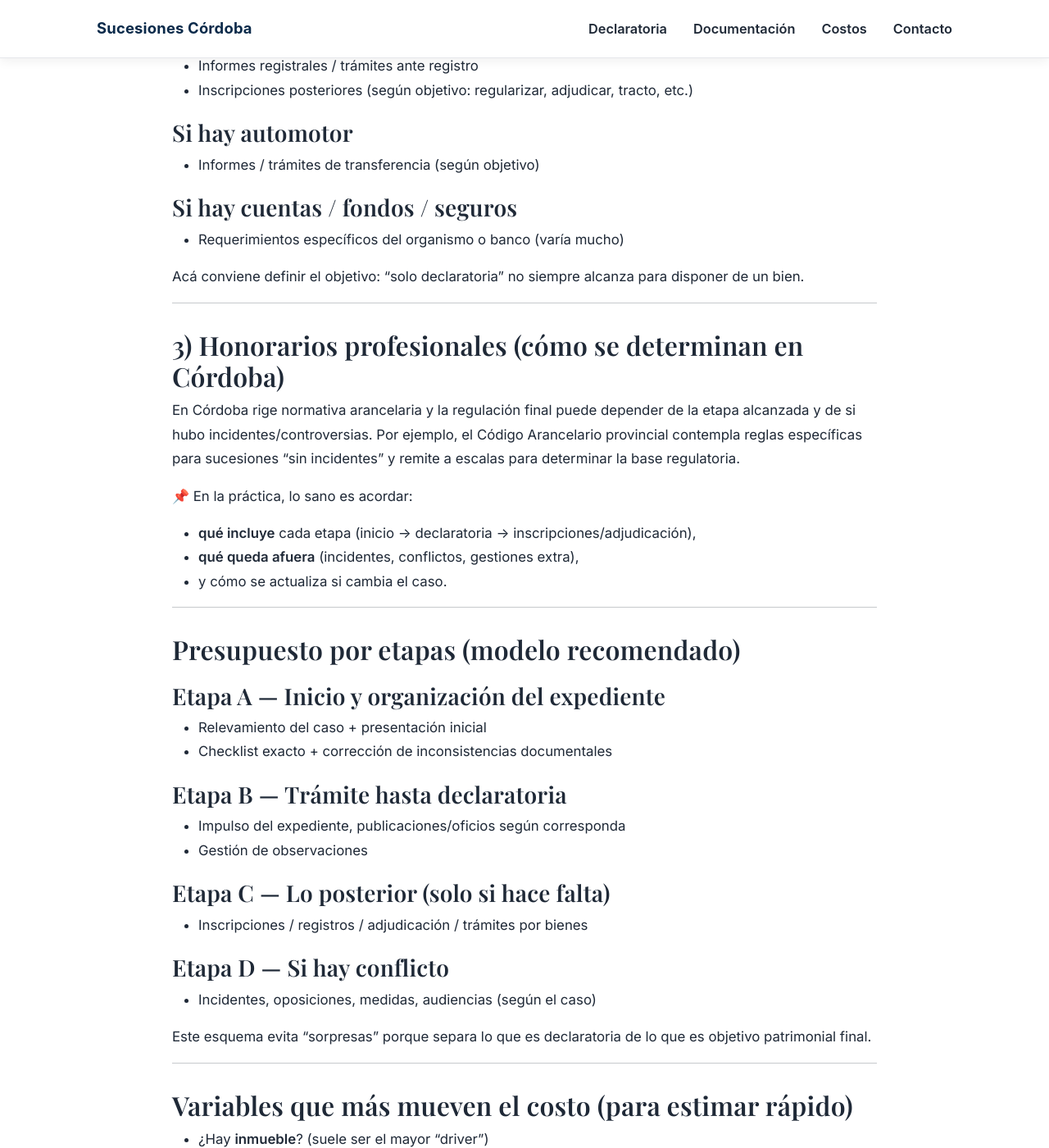
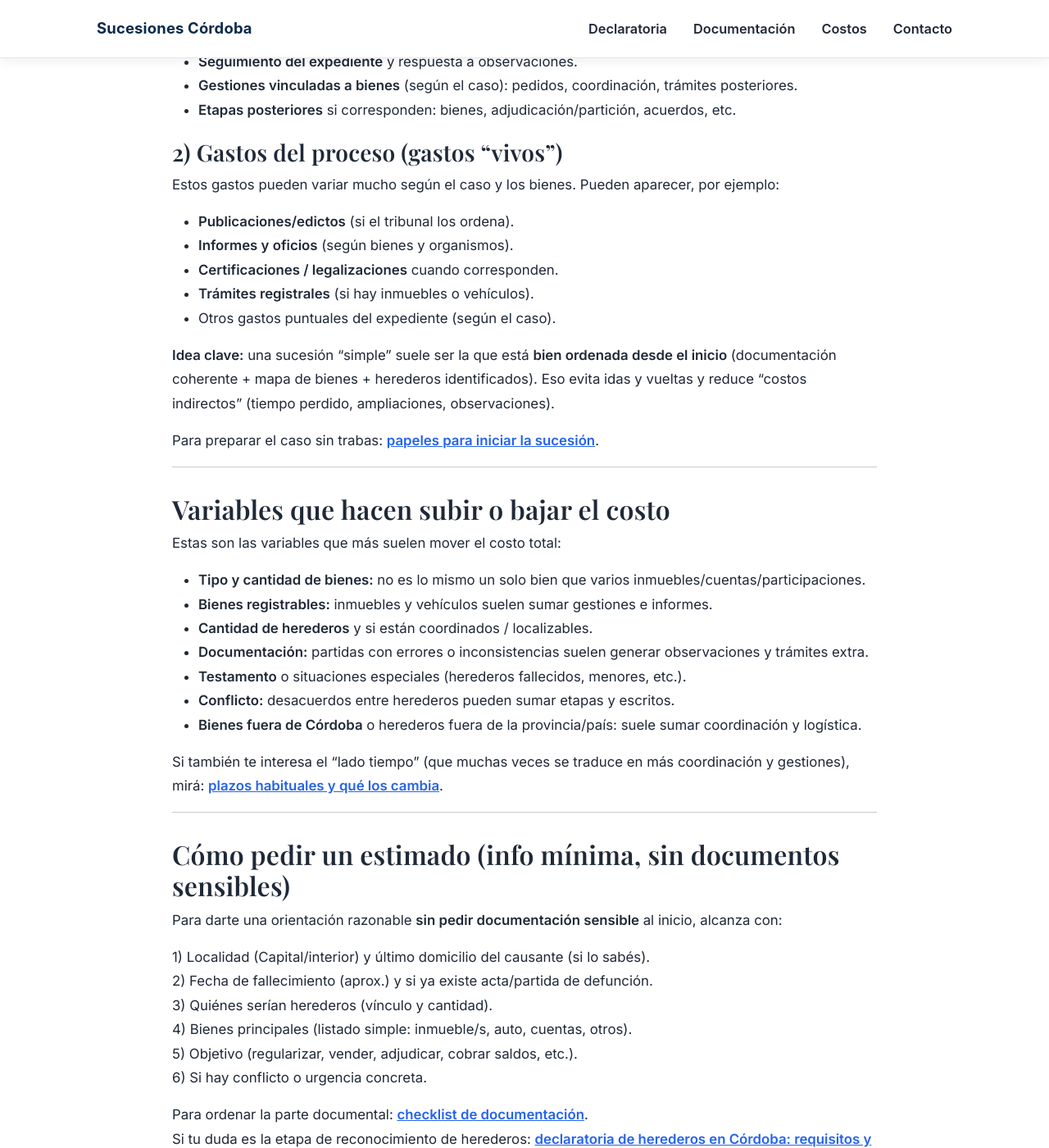
Before and after one commit to Elitedomainsx/sucesionescordoba, a Jekyll site: the page built from cuanto-cuesta-sucesion-cordoba.md, in a window 1280 px wide and 1400 px high, scrolled down 1012 px. Shown: the whole window at 82% size. Built offline with Jekyll 4.4.1, drawn with Linux system fonts in a browser that asks for light colours; some of the changed text lies outside the part shown.

Commit message:
Update cuanto-cuesta-sucesion-cordoba.md

```diff
--- a/cuanto-cuesta-sucesion-cordoba.md
+++ b/cuanto-cuesta-sucesion-cordoba.md
@@ -1,134 +1,131 @@
 ---
 layout: article
-title: "Cuánto cuesta una sucesión en Córdoba"
-h1: "Cuánto cuesta una sucesión / declaratoria en Córdoba (guía honesta)"
-description: "Cómo se compone el costo de una sucesión en Córdoba: gastos del expediente, publicaciones, informes, registros y honorarios. Variables reales y presupuesto por etapas."
-quick: "No hay un precio único. El costo se compone de **gastos del expediente** + **publicaciones/informes/registro** (según bienes) + **honorarios profesionales** (según etapa y complejidad). Acá te explico cómo estimarlo sin humo."
+title: "Cuánto cuesta una sucesión en Córdoba: guía orientativa"
+h1: "Cuánto cuesta una sucesión en Córdoba (orientativo)"
+description: "Honorarios y gastos varían según bienes, herederos y conflicto. Explicación clara por componentes y cómo pedir un estimado sin enviar documentación sensible."
+quick: "No hay un “precio único” para una sucesión. El costo total suele componerse de **honorarios profesionales** + **gastos del proceso** (edictos si se ordenan, informes, oficios, certificaciones, trámites registrales, etc.). Sube o baja según bienes, cantidad de herederos, documentación y si existe conflicto."
 faq:
-  - q: "¿Hay un “precio fijo” para una sucesión en Córdoba?"
-    a: "No. Cambia por herederos, bienes, si hay testamento, si hay conflicto y qué objetivo buscás (solo declaratoria vs. inscripciones/partición). Lo sano es presupuestar **por etapas**."
-  - q: "¿Qué es gasto y qué es honorario?"
-    a: "**Gastos**: tasas, boletas, publicaciones, oficios, informes, registros. **Honorarios**: retribución profesional del abogado, regulada por normas arancelarias y la regulación judicial, y varía según el caso."
-  - q: "¿Los honorarios en Córdoba se calculan en 'Jus'?"
-    a: "En Córdoba es habitual que la regulación y referencias se expresen en **Jus** (unidad de medida). Su valor se publica y actualiza periódicamente por el Colegio de Abogados."
-  - q: "¿Qué variables disparan el costo?"
-    a: "Principalmente: **tipo y cantidad de bienes** (inmueble/auto/cuentas), **cantidad de herederos**, existencia de **testamento**, necesidad de **inscripciones/adjudicación**, y si hay **incidentes o conflicto**."
-  - q: "¿Cuándo aparecen los mayores gastos?"
-    a: "Suele haber un tramo inicial (tasa/boletas), luego publicaciones/oficios, y un tramo fuerte si hay bienes registrables (informes e inscripciones)."
-  - q: "¿Se puede estimar sin ver papeles?"
-    a: "Sí, de forma orientativa. Para una primera estimación alcanza con: ciudad (Capital/interior), herederos, bienes, testamento (sí/no) y objetivo (solo declaratoria / transferir / vender / regularizar)."
-  - q: "¿Puede cambiar el presupuesto en el camino?"
-    a: "Sí, si aparece un heredero no informado, surge un conflicto, faltan partidas, o se incorporan bienes. Por eso conviene trabajar con un plan **por etapas** y actualizar cuando cambian variables."
-  - q: "¿Dónde veo referencias oficiales sobre tasas o boletas?"
-    a: "El Poder Judicial de Córdoba tiene oficina y sistema de impresión/pago de boletas de tasa de justicia y conceptos asociados."
+  - q: "¿Me podés decir un precio final sin ver el caso?"
+    a: "No sería responsable. Sí puedo explicarte los componentes y darte una orientación con datos mínimos (sin pedir documentación sensible al inicio)."
+  - q: "¿Qué es lo que más hace subir el costo?"
+    a: "En general: muchos bienes, bienes registrables (inmueble/auto), herederos numerosos o desorganizados, documentación con inconsistencias y conflicto."
+  - q: "¿Los edictos siempre se pagan?"
+    a: "Depende de lo que ordene el tribunal y del caso. Si se ordenan, suelen integrar los gastos del proceso."
+  - q: "Si no hay bienes, ¿igual conviene iniciar sucesión?"
+    a: "Depende del objetivo. Si no hay bienes ni un trámite concreto que lo requiera, a veces no conviene iniciar. En la evaluación inicial se define si tiene sentido y para qué."
+  - q: "¿Puedo coordinar si estoy en el interior?"
+    a: "Muchas veces sí, con transparencia sobre pasos presenciales inevitables según el caso y el tribunal."
 ---
 
-## La forma más clara de pensarlo: 3 “cajones” de costo
-1) **Gastos del expediente** (tasa/boletas, publicaciones, oficios, informes).
-2) **Gastos por bienes** (registros, inscripciones, informes registrales, trámites posteriores).
-3) **Honorarios profesionales** (según etapa, complejidad y regulación aplicable).
+## Respuesta rápida + disclaimer
+No hay un “precio único” de sucesión. En la práctica, el costo total se entiende mejor separándolo en dos bloques:
 
-> Importante: esta página es informativa. No reemplaza asesoramiento y un presupuesto real se arma con el mapa del caso.
+- **Honorarios profesionales** (trabajo jurídico real y etapas necesarias)
+- **Gastos del proceso** (edictos si se ordenan, informes, oficios, certificaciones, trámites registrales, etc.)
+
+> **Disclaimer (YMYL):** Esta guía es orientativa y no reemplaza asesoramiento jurídico personalizado. No se prometen montos, resultados ni plazos. Un estimado serio se define con información mínima del caso y el objetivo.
+
+Si querés el panorama completo del trámite (para ubicar dónde entra el tema “costos”), empezá por **[sucesiones en Córdoba: guía clara](/sucesiones-cordoba/)**.
 
 ---
 
-## 1) Gastos del expediente (qué puede aparecer)
-Estos gastos varían por el caso y por etapa, pero suelen incluir:
-- **Tasa/boletas** del Poder Judicial (y conceptos asociados según corresponda).
-- **Publicaciones/edictos** (si el trámite lo requiere).
-- **Oficios e informes** (por ejemplo: pedidos a registros u organismos).
+## De qué se compone el costo (honorarios + gastos)
 
-✅ Tip útil: pedí siempre “gastos estimados” separados de honorarios, para entender qué es desembolso inevitable del trámite.
+### 1) Honorarios profesionales (qué incluyen normalmente)
+Los honorarios dependen del trabajo real, la complejidad y las etapas que efectivamente se necesiten. En general, pueden incluir:
+
+- **Diagnóstico y estrategia:** qué trámite corresponde, dónde conviene iniciar, objetivo (regularizar/vender/adjudicar/cobrar).
+- **Redacción y presentación judicial** del inicio y escritos necesarios.
+- **Seguimiento del expediente** y respuesta a observaciones.
+- **Gestiones vinculadas a bienes** (según el caso): pedidos, coordinación, trámites posteriores.
+- **Etapas posteriores** si corresponden: bienes, adjudicación/partición, acuerdos, etc.
+
+### 2) Gastos del proceso (gastos “vivos”)
+Estos gastos pueden variar mucho según el caso y los bienes. Pueden aparecer, por ejemplo:
+
+- **Publicaciones/edictos** (si el tribunal los ordena).
+- **Informes y oficios** (según bienes y organismos).
+- **Certificaciones / legalizaciones** cuando corresponden.
+- **Trámites registrales** (si hay inmuebles o vehículos).
+- Otros gastos puntuales del expediente (según el caso).
+
+> **Idea clave:** una sucesión “simple” suele ser la que está **bien ordenada desde el inicio** (documentación coherente + mapa de bienes + herederos identificados). Eso evita idas y vueltas y reduce “costos indirectos” (tiempo perdido, ampliaciones, observaciones).
+
+Para preparar el caso sin trabas: **[papeles para iniciar la sucesión](/documentacion-sucesion-cordoba/)**.
 
 ---
 
-## 2) Gastos por tipo de bien (donde suele subir el presupuesto)
-### Si hay inmueble
-- Informes registrales / trámites ante registro
-- Inscripciones posteriores (según objetivo: regularizar, adjudicar, tracto, etc.)
+## Variables que hacen subir o bajar el costo
+Estas son las variables que más suelen mover el costo total:
 
-### Si hay automotor
-- Informes / trámites de transferencia (según objetivo)
+- **Tipo y cantidad de bienes:** no es lo mismo un solo bien que varios inmuebles/cuentas/participaciones.
+- **Bienes registrables:** inmuebles y vehículos suelen sumar gestiones e informes.
+- **Cantidad de herederos** y si están coordinados / localizables.
+- **Documentación:** partidas con errores o inconsistencias suelen generar observaciones y trámites extra.
+- **Testamento** o situaciones especiales (herederos fallecidos, menores, etc.).
+- **Conflicto:** desacuerdos entre herederos pueden sumar etapas y escritos.
+- **Bienes fuera de Córdoba** o herederos fuera de la provincia/país: suele sumar coordinación y logística.
 
-### Si hay cuentas / fondos / seguros
-- Requerimientos específicos del organismo o banco (varía mucho)
-
-> Acá conviene definir el objetivo: “solo declaratoria” no siempre alcanza para disponer de un bien.
+Si también te interesa el “lado tiempo” (que muchas veces se traduce en más coordinación y gestiones), mirá: **[plazos habituales y qué los cambia](/cuanto-tarda-declaratoria-cordoba/)**.
 
 ---
 
-## 3) Honorarios profesionales (cómo se determinan en Córdoba)
-En Córdoba rige normativa arancelaria y la regulación final puede depender de la etapa alcanzada y de si hubo incidentes/controversias.
-Por ejemplo, el Código Arancelario provincial contempla reglas específicas para sucesiones “sin incidentes” y remite a escalas para determinar la base regulatoria.
+## Cómo pedir un estimado (info mínima, sin documentos sensibles)
+Para darte una orientación razonable **sin pedir documentación sensible** al inicio, alcanza con:
 
-📌 En la práctica, lo sano es acordar:
-- **qué incluye** cada etapa (inicio → declaratoria → inscripciones/adjudicación),
-- **qué queda afuera** (incidentes, conflictos, gestiones extra),
-- y cómo se actualiza si cambia el caso.
+1) Localidad (Capital/interior) y último domicilio del causante (si lo sabés).
+2) Fecha de fallecimiento (aprox.) y si ya existe acta/partida de defunción.
+3) Quiénes serían herederos (vínculo y cantidad).
+4) Bienes principales (listado simple: inmueble/s, auto, cuentas, otros).
+5) Objetivo (regularizar, vender, adjudicar, cobrar saldos, etc.).
+6) Si hay conflicto o urgencia concreta.
+
+Para ordenar la parte documental: **[checklist de documentación](/documentacion-sucesion-cordoba/)**.
+Si tu duda es la etapa de reconocimiento de herederos: **[declaratoria de herederos en Córdoba: requisitos y pasos](/declaratoria-de-herederos-cordoba/)**.
 
 ---
 
-## Presupuesto por etapas (modelo recomendado)
-### Etapa A — Inicio y organización del expediente
-- Relevamiento del caso + presentación inicial
-- Checklist exacto + corrección de inconsistencias documentales
+## Errores comunes que terminan encareciendo o demorando
+1) **No definir objetivo** (regularizar vs vender vs adjudicar) → cambia estrategia y etapas.
+2) **Arrancar sin mapa de bienes** → aparecen bienes “tarde” y se amplía.
+3) **Partidas con inconsistencias** → observaciones y trámites extra.
+4) **Confundir declaratoria con transferencia** → después viene el tramo de bienes.
+5) **Enviar documentación sensible sin coordinación** → primero se define qué hace falta y el canal seguro.
 
-### Etapa B — Trámite hasta declaratoria
-- Impulso del expediente, publicaciones/oficios según corresponda
-- Gestión de observaciones
-
-### Etapa C — Lo posterior (solo si hace falta)
-- Inscripciones / registros / adjudicación / trámites por bienes
-
-### Etapa D — Si hay conflicto
-- Incidentes, oposiciones, medidas, audiencias (según el caso)
-
-> Este esquema evita “sorpresas” porque separa lo que es declaratoria de lo que es objetivo patrimonial final.
+Si querés que revise tu caso y te ordene el camino: **[evaluación inicial de tu sucesión](/abogado-sucesiones-cordoba/)**.
 
 ---
 
-## Variables que más mueven el costo (para estimar rápido)
-- ¿Hay **inmueble**? (suele ser el mayor “driver”)
-- ¿Cuántos herederos son?
-- ¿Hay testamento?
-- ¿Faltan partidas o hay errores de identidad?
-- ¿Hay conflicto o oposición?
-- ¿Querés vender/transferir o solo ordenar papeles?
+## Casos típicos (ejemplos hipotéticos para ubicar tu situación)
+- **Caso simple:** 1 inmueble + herederos directos + documentación coherente + acuerdo → menos idas y vueltas.
+- **Caso intermedio:** inmueble + auto + cuentas → más gestiones por variedad de bienes.
+- **Caso complejo:** herederos en distintas jurisdicciones, bienes fuera de Córdoba o conflicto → más coordinación y etapas.
 
 ---
 
-## Casos típicos (hipotéticos) y cómo cambia el presupuesto
-- **Caso 1: solo declaratoria, sin bienes registrables claros** → foco en documentación y trámite base.
-- **Caso 2: declaratoria + inmueble** → suele sumar informes/inscripciones posteriores.
-- **Caso 3: declaratoria + auto + cuentas** → suma gestiones específicas por organismo.
-- **Caso 4: conflicto familiar** → puede abrir etapas contenciosas y aumentar trabajo.
+## Preguntas frecuentes + CTA
+
+### ¿Me podés dar un “precio final” por WhatsApp sin ver nada?
+No sería responsable. Con datos mínimos sí puedo explicarte los componentes y darte una orientación (sin pedir documentos sensibles al inicio).
+
+### ¿Cómo reduzco demoras y costos indirectos?
+Ordenando documentación y mapa de bienes desde el inicio, y alineando objetivo entre herederos. Esta guía ayuda: **[qué documentación conviene reunir](/documentacion-sucesion-cordoba/)**.
+
+### Estoy en el interior, ¿puedo coordinar a distancia?
+En muchos casos sí, con transparencia sobre pasos presenciales inevitables. Ver: **[sucesión online en Córdoba: proceso remoto](/declaratoria-de-herederos-online-cordoba/)**.
 
 ---
 
-## Cómo pedir un presupuesto claro (preguntas para no perderte)
-1) ¿Qué incluye **hasta la declaratoria** y qué incluye **después**?
-2) ¿Qué gastos pueden aparecer sí o sí (tasa, publicaciones, informes)?
-3) ¿Qué pasa si falta documentación o hay errores en partidas?
-4) ¿Cómo se actualiza si aparece un heredero o un bien no informado?
-5) ¿Qué canal seguro usan para documentación?
+## Consultá tu caso (evaluación inicial)
+Para una evaluación inicial orientativa, no hace falta que envíes documentación sensible.
+
+👉 **[Hablar por WhatsApp]([WHATSAPP_LINK]?text=Hola%2C%20quiero%20consultar%20por%20una%20sucesi%C3%B3n%2Fdeclaratoria%20en%20C%C3%B3rdoba.%20El%20causante%20falleci%C3%B3%20en%20____%20y%20los%20bienes%20principales%20son%20____.%20Somos%20____%20herederos.%20%C2%BFPod%C3%A9s%20orientarme%20sobre%20c%C3%B3mo%20se%20componen%20los%20costos%20y%20qu%C3%A9%20info%20te%20paso%20para%20un%20estimado%3F)**
+👉 **[Contacto](/contacto/)**
 
 ---
 
-## ¿Querés una estimación orientativa de tu caso?
-Sin enviar papeles, con esto alcanza:
-- Córdoba Capital o interior (qué localidad)
-- Herederos (cuántos y vínculo)
-- Bienes: inmueble / auto / cuentas / otros
-- Testamento: sí / no / no sé
-- Objetivo: solo declaratoria / transferir / vender / regularizar
-
-👉 Ver también: [Documentación para sucesión en Córdoba](/documentacion-sucesion-cordoba/)
-👉 Guía completa: [Declaratoria de herederos en Córdoba](/declaratoria-de-herederos-cordoba/)
-
----
-
-## Fuentes (para transparencia)
-- Poder Judicial de Córdoba – Oficina Tasa de Justicia (información general y boletas): https://www.justiciacordoba.gob.ar/justiciacordoba/OficinasJudiciales/oficina_tasa_justicia.aspx
-- Sistema de impresión de boletas (tasa de justicia y conceptos asociados): https://www.justiciacordoba.gob.ar/tasajusticia/default.aspx
-- Colegio de Abogados de Córdoba – valores públicos (Jus y otros): https://www.abogado.org.ar/valores-y-tasas/
-- Código Arancelario (Ley 9459 y modificatorias): https://www.colegiodeabogados.org.ar/descargas/CodigoArancelario.pdf
+## Señales de confianza (completar con tus datos)
+**Abog. [Nombre y Apellido]** – Matrícula: [Nº / Tomo y Folio]
+Atención: Córdoba Capital e interior – modalidad presencial y online.
+Más info: **[Sobre mí](/sobre-mi/)**
+Privacidad: **[política de privacidad](/politica-de-privacidad/)** – Legal: **[Aviso legal](/aviso-legal/)**
```
